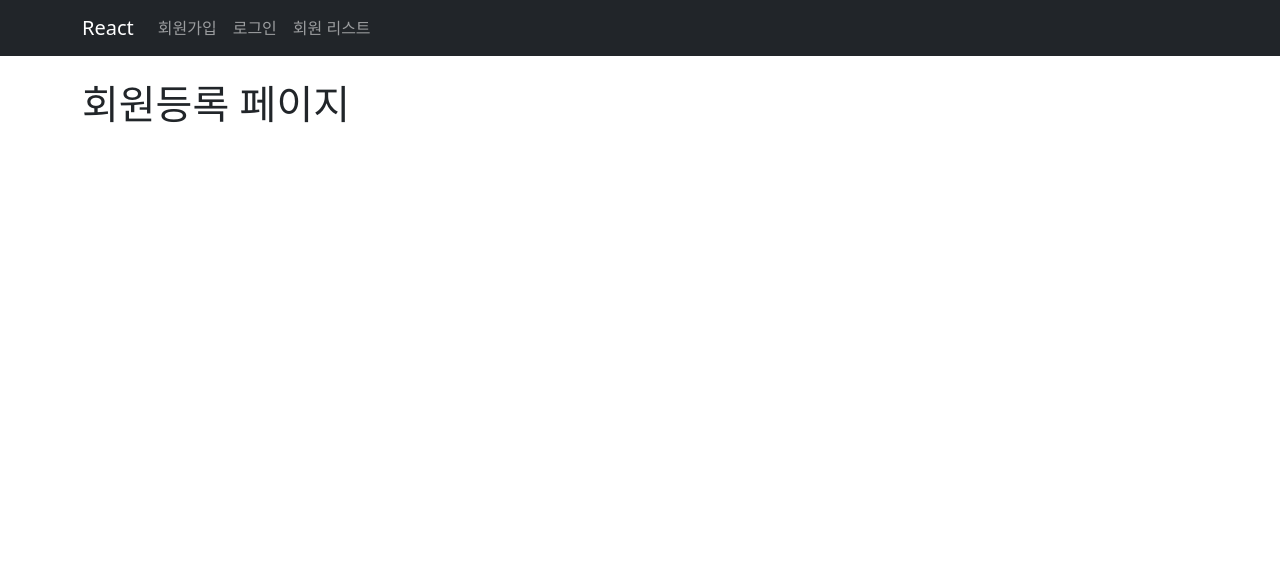
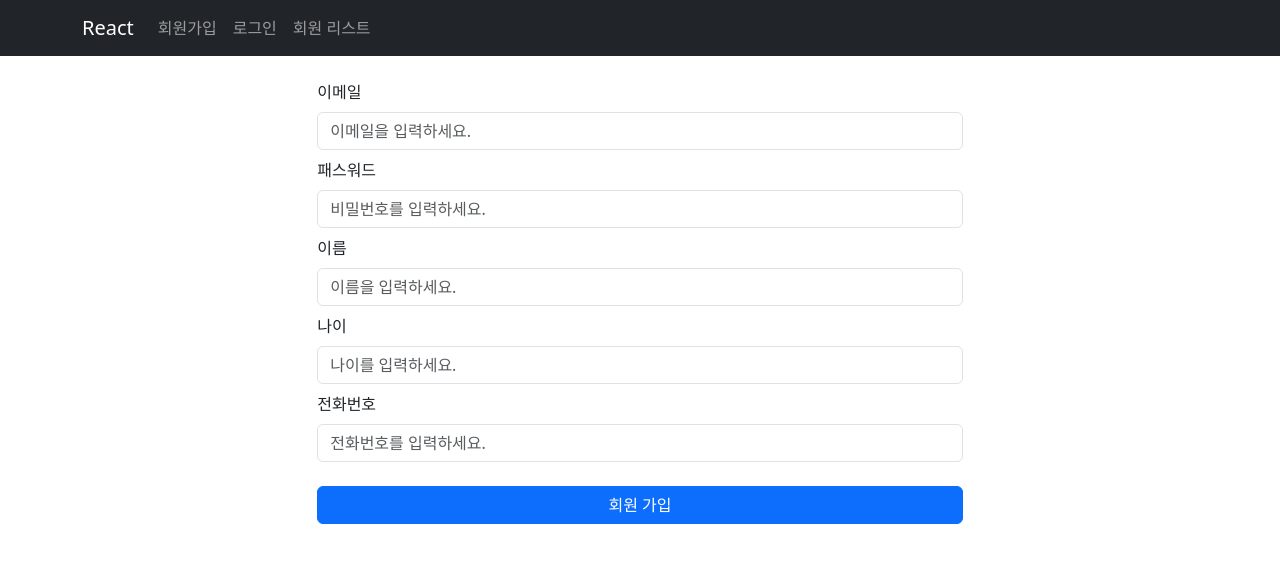
Before and after one commit to Koseohyeon/react_member, a React (Create React App) app: page /memberSave in a window 1280 px wide. Shown: the top 562 px of the page. Built offline with nearby package versions, Linux system fonts and the light colour scheme.

Commit message:
로그인,멤버세이브 수정

```diff
--- a/src/pages/Login.js
+++ b/src/pages/Login.js
@@ -1,8 +1,11 @@
 import React, { useState } from 'react'
 import { Form, Button, Container } from 'react-bootstrap'
 import axios from 'axios';
+import { useNavigate } from 'react-router-dom';
 
 export default function Login() {
+
+    const navigate= useNavigate();
 
     const [id, setId] = useState('');
     const [pw, setPw] = useState('');
@@ -24,6 +27,13 @@ export default function Login() {
                 password: pw,
             }).then((res) => {
                 console.log(res);
+                if(res.data ===true){
+                    console.log("로그인 성공");
+                    //페이지이동
+                    navigate('/memberList')
+                }else{
+                    console.log("로그인 실패");
+                }
             }).catch((err) => {
                 console.log("로그인 실패!");
                 console.log(err);
--- a/src/pages/MemberSave.js
+++ b/src/pages/MemberSave.js
@@ -1,12 +1,120 @@
-import React from 'react'
+import React, { useState } from 'react'
+import { Container, Form, Button } from 'react-bootstrap';
+import axios from 'axios';
+import { useNavigate } from 'react-router-dom';
 
-const MemberSave=()=>{
+export default function MemberSave() {
+  const navigate = useNavigate();
+
+  const [email, setEmail] = useState('');
+  const [password, setPassword] = useState('');
+  const [name, setName] = useState('');
+  const [age, setAge] = useState(0);
+  const [phone, setPhone] = useState('');
+
+  const setInputEmail = (e) => {
+    setEmail(e.target.value);
+  }
+
+  const setInputPassword = (e) => {
+    setPassword(e.target.value);
+  }
+
+  const setInputName = (e) => {
+    setName(e.target.value);
+  }
+
+  const setInputAge = (e) => {
+    setAge(e.target.value);
+  }
+
+  const setInputPhone = (e) => {
+    setPhone(e.target.value);
+  }
+
+  const onClickSave = () => {
+    console.log(email, ', ', password, ', ', name, ', ', age, ', ', phone);
+
+    axios
+            .post("http://localhost:8088/api/save", {
+                email: email,
+                password: password,
+                name: name,
+                age: age,
+                phone: phone,
+            }).then((res) => {
+
+                console.log(res.data.name,res.data.age);
+                if(res.data>0){
+                  console.log("회원 가입 성공");
+                  navigate('/login');
+
+
+                }else{
+                  console.log("회원 가입 실패");
+                }
+
+            }).catch((err) => {
+                console.log("회원가입 실패!");
+                console.log(err);
+            })
+  }
+
   return (
     <div>
-      <div>
-        <h1>회원등록 페이지</h1>
-      </div>
+      <Container style={{ width: '60%' }}>
+        <Form.Group className="mb-2" controlId="username">
+          <Form.Label>이메일</Form.Label>
+          <Form.Control
+            type="text"
+            placeholder="이메일을 입력하세요."
+            onChange={setInputEmail}
+            required
+          />
+        </Form.Group>
+        <Form.Group className="mb-2" controlId="password">
+          <Form.Label>패스워드</Form.Label>
+          <Form.Control
+            type="password"
+            placeholder="비밀번호를 입력하세요."
+            onChange={setInputPassword}
+            required
+          />
+        </Form.Group>
+        <Form.Group className="mb-2" controlId="username">
+          <Form.Label>이름</Form.Label>
+          <Form.Control
+            type="text"
+            placeholder="이름을 입력하세요."
+            onChange={setInputName}
+            required
+          />
+        </Form.Group>
+        <Form.Group className="mb-2" controlId="username">
+          <Form.Label>나이</Form.Label>
+          <Form.Control
+            type="number"
+            placeholder="나이를 입력하세요."
+            onChange={setInputAge}
+            required
+          />
+        </Form.Group>
+        <Form.Group className="mb-2" controlId="username">
+          <Form.Label>전화번호</Form.Label>
+          <Form.Control
+            type="text"
+            placeholder="전화번호를 입력하세요."
+            onChange={setInputPhone}
+            required
+          />
+        </Form.Group>
+
+        <div className="mb-4"></div>
+
+        <Button className="w-100" variant="primary" onClick={onClickSave}>
+          회원 가입
+        </Button>
+      </Container>
     </div>
-  )
+  );
 }
-export default MemberSave;
```
